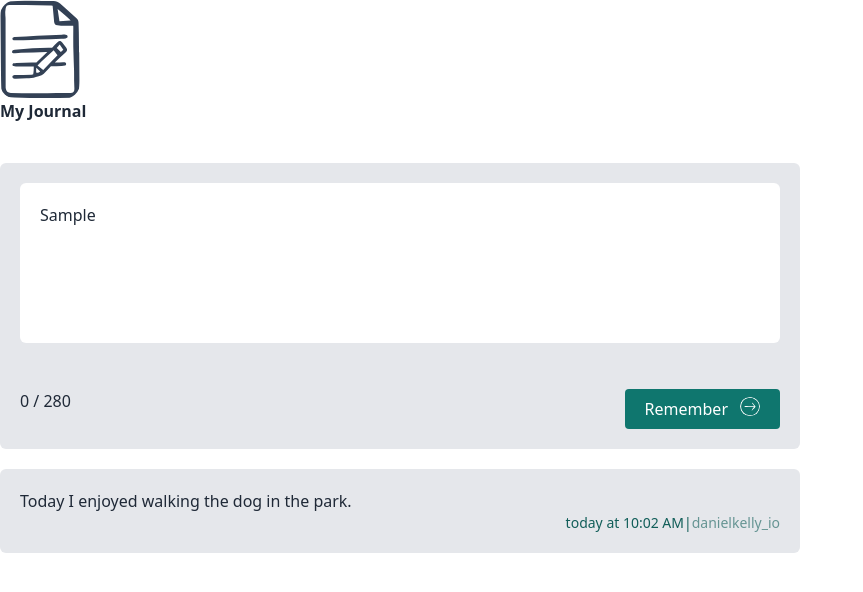
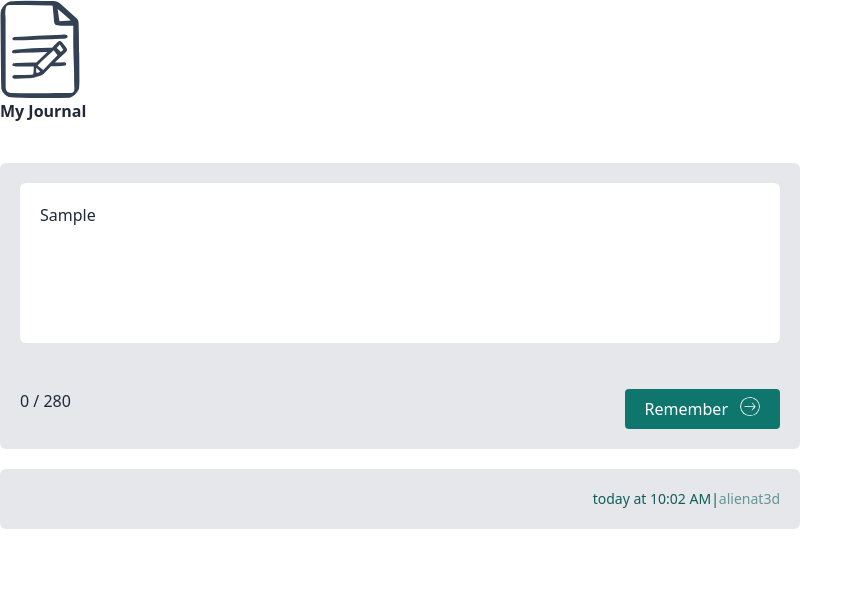
Before and after one commit to alienat3d/vue-ts-diary-app, a Vue app: page / in a window 1280 px wide. Both pictures are taken after typing "Sample" into the empty fields and a click on the button "Remember". Shown: the top 592 px of the page, without its empty margins (0-863 px from the left). Built offline with nearby package versions, Linux system fonts and the light colour scheme.

Commit message:
Add:(code & notes) For Lesson #14: Creating & typing component props via type based declaration; + Add options with default values & interface for the types; + Fill up template with dynamic data.

```diff
--- a/src/App.vue
+++ b/src/App.vue
@@ -31,13 +31,16 @@ const handleCreateEntry = (entry: Entry) => {
 <!-- Go to [src\components\EntryEditor.vue] -->
 <!-- 6.1.0 Наступило время применить кастомное событие "@create" здесь. Мы будем слушать это событие, т.е. сигнал, отправляемый дочерним комп. родительскому по событию submit, при сохранении формы, и тогда будет вызываться функция "handleCreateEntry". ↑ -->
 <!-- 8.8 Затем мы будем циклом распечатывать все находящиеся в реактивном массиве "entries" записи. Не забываем про "key" атрибут, необходимый для учёта Vue уникальных элементов списка, чтобы не перепутывался их порядок. -->
+<!-- * 9.0 Нам нужен способ, чтобы передать данные из массива "entries" в комп. "EntryCard" и конечно мы будем использовать пропы для этого. На этом примере заодно рассмотрим работу с пропами во Vue-компоненте с TypeScript. -->
+<!-- Go to [src\components\EntryCard.vue] -->
+<!-- 9.7 Ок, осталось добавить через проп комп. "EntryCard" сами данные для заполнения карточек с записями. -->
 <template>
   <main class="container m-auto p-10">
     <TheHeader />
     <EntryEditor @@create="handleCreateEntry" />
     <ul>
       <li v-for="entry in entries" :key="entry.id">
-        <EntryCard />
+        <EntryCard :entry="entry" />
       </li>
     </ul>
   </main>
--- a/src/components/EntryCard.vue
+++ b/src/components/EntryCard.vue
@@ -1,18 +1,46 @@
 <script lang="ts" setup>
+import Entry from "@/types/Entry";
+import UseEmojis from "@/composables/UseEmojis";
 import DateDisplay from "./DateDisplay.vue";
-import UseEmojis from "@/composables/UseEmojis";
 const { findEmoji } = UseEmojis();
+
+// 9.1 Пропишем пропы самому компоненту с помощью метода "defineProps" (что называют "объявление во время выполнения кода" ("runtime declaration")), передав туда объект. Ещё мы хотим, чтобы комп. принимал пропы, которые отвечают требованиям interface "Entry". Но, когда мы указываем пропу "entry" тип "Entry", то TS ругается, потому, что interface это неподходящий структурный элемент для использования во время выполнения кода. Альтернативой является т.н. "объявление основанное на типе" ("type based declaration").
+// 9.2 Мы используем дженерик и поместив в него объект, описывающий пропы, которые мы собираемся поддерживать этим компонентом.
+// 9.3 Кстати, мы всё ещё можем использовать также и встроенные типы внутри, однако именно "type based declaration" предпочтителен, когда мы указываем типы во время выполнения кода. Мы также не можем использовать оба вида типизации.
+/* defineProps({
+  entry: { type: Entry },
+}); */
+// 9.4.0 Мы также могли бы объявить оба пропа вместе в interface.
+/* interface Props {
+  entry: Entry;
+  someProp: string;
+} */
+defineProps<{
+  entry: Entry;
+}>();
+
+// 9.4.1 И тогда поместить уже название interface в дженерик. Однако, также стоит помнить, что пойдя таким путём мы должны описывать interface для пропов в том же файле, где мы его хотим использовать и не может быть импортирован из-вне из-за ограничений работы компилятора.
+// const props = defineProps<Props>();
+
+// ? 9.5 Но есть и одна неприятная черта такого объявления пропов — отсутствие возможности задать значение пропов по умолчанию. Однако это можно обойти с помощью "Reactivity Transform". А выглядеть это будет так:
+/* const { entry, someProp = "Default Value" } = defineProps<{
+  entry: Entry;
+  someProp: string;
+}>(); */
 </script>
+
+<!-- 9.6 Пора переходить непосредственно к заполнению шаблона. -->
+<!-- Go to [src\App.vue] -->
 <template>
   <div class="entry-card">
     <div class="entry-card-body">
-      <component width="75" :is="findEmoji('happy')"></component>
-      <div class="entry-text">Today I enjoyed walking the dog in the park.</div>
+      <component width="75" :is="findEmoji(entry.emoji)"></component>
+      <div class="entry-text">{{ entry.body }}</div>
     </div>
     <div class="entry-footer">
-      <DateDisplay :date="new Date()" class="mr-2" />
+      <DateDisplay :date="entry.createdAt" class="mr-2" />
       |
-      <span class="ml-2">danielkelly_io</span>
+      <span class="ml-2">alienat3d</span>
     </div>
   </div>
 </template>
--- a/src/composables/UseEmojis.ts
+++ b/src/composables/UseEmojis.ts
@@ -1,9 +1,10 @@
+import Emoji from "@/types/Emojis";
 import type { Component } from "vue";
 import { reactive } from "vue";
 
 const files: { [key: string]: unknown } = import.meta.glob(
   "../assets/icons/emojis/*.svg",
-  { eager: true }
+  { eager: true },
 );
 
 export default function UseEmojis() {
@@ -18,7 +19,7 @@ export default function UseEmojis() {
   /**
    * Get a single emoji component by name
    */
-  const findEmoji = (name: string) =>
+  const findEmoji = (name: Emoji | null) =>
     emojis.find((emoji) => emoji.name === name)?.component;
 
   return { emojis, findEmoji };
```
